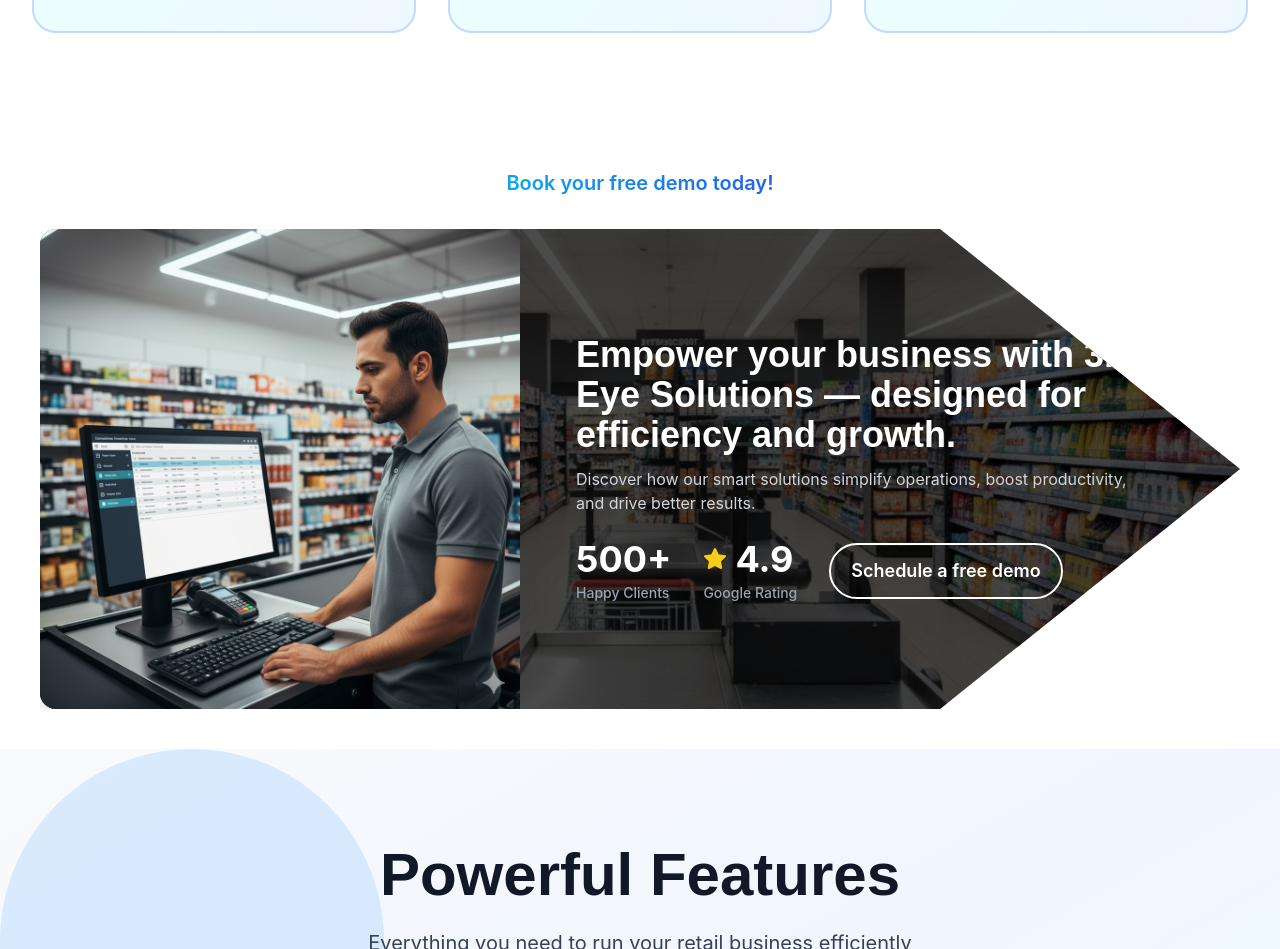
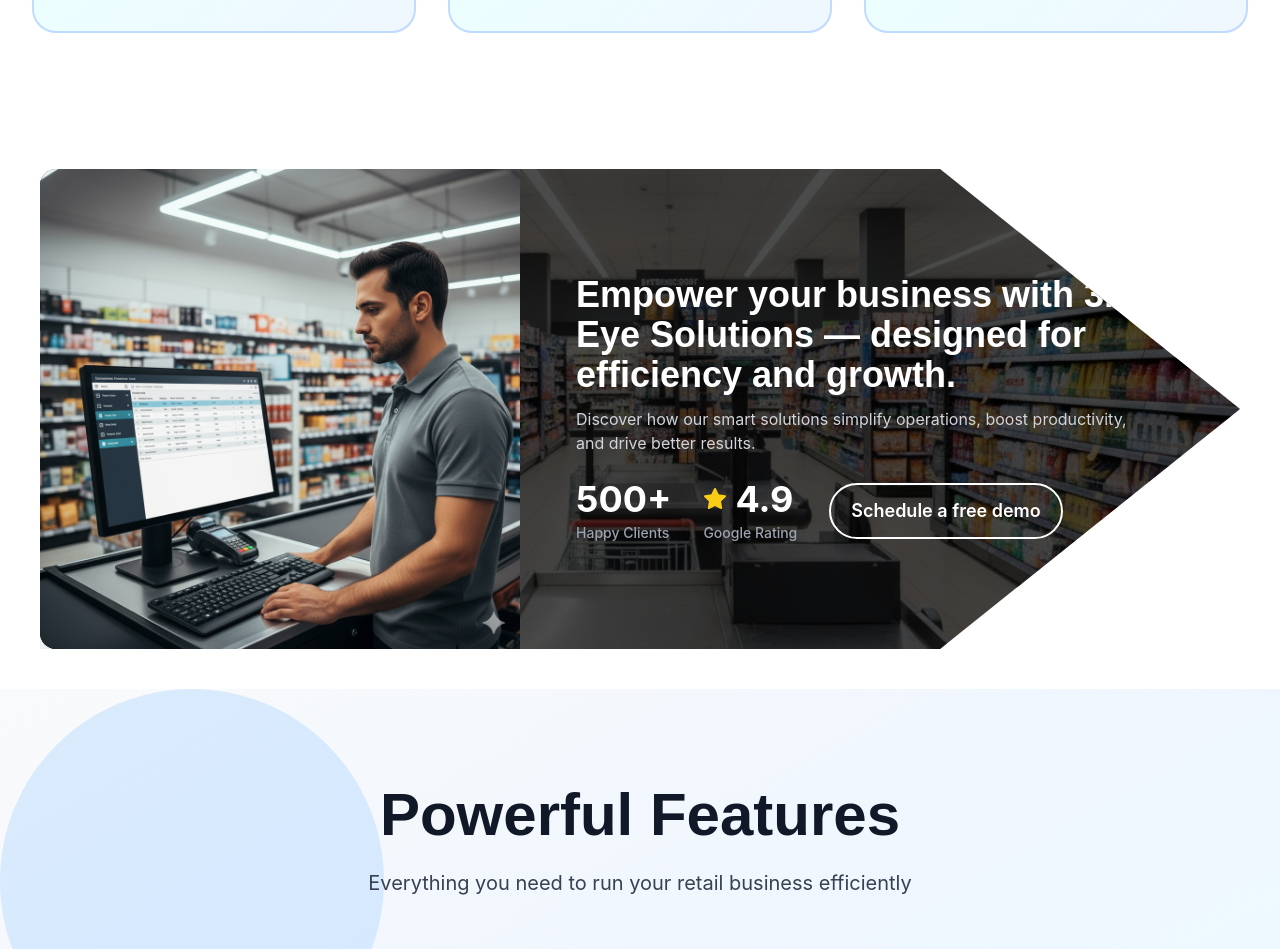
Before and after one commit to Sridharn97/Task, a React (Vite) app in the folder project/: page / in a window 1280 px wide. Shown: the part 3020-3969 px from the top of the page. Built offline with nearby package versions, Linux system fonts and the light colour scheme.

Commit message:
Hero Section Bug

```diff
--- a/project/src/pages/Home.jsx
+++ b/project/src/pages/Home.jsx
@@ -2,6 +2,9 @@
 import { Link } from 'react-router-dom';
 import { Zap, Package, FileText, BarChart3, Sparkles, TrendingUp, Shield } from 'lucide-react';
 import { Star } from 'lucide-react';
+import departmentalImg from '../assests/Departmental.jpg';
+import demoBanner from '../assests/demo-banner.png';
+
 
 
 const Home = () => {
@@ -362,35 +365,22 @@
         </div>
       </section>
 
-<section className="py-6 sm:py-10 bg-white overflow-hidden">
-  <div className="max-w-[90rem] mx-auto px-4 sm:px-6 lg:px-10">
-    {/* Top Badge */}
-    <motion.div
-      initial={{ opacity: 0, y: -20 }}
-      whileInView={{ opacity: 1, y: 0 }}
-      viewport={{ once: true }}
-      transition={{ duration: 0.6 }}
-      className="text-center mb-6 sm:mb-8"
-    >
-      <span className="text-base sm:text-lg md:text-xl font-semibold text-transparent bg-clip-text bg-gradient-to-r from-sky-500 to-blue-600">
-        Book your free demo today!
-      </span>
-    </motion.div>
-
+<section className="py-6 sm:py-10 bg-white overflow-hidden flex justify-center">
+  <div className="max-w-[90rem] w-full px-4 sm:px-6 lg:px-10 flex justify-center">
     {/* Main Hero Block */}
     <motion.div
       initial={{ opacity: 0, scale: 0.97 }}
       whileInView={{ opacity: 1, scale: 1 }}
       viewport={{ once: true }}
       transition={{ duration: 0.8 }}
-      className="relative shadow-2xl object-center overflow-hidden rounded-2xl"
+      className="relative shadow-2xl object-center overflow-hidden rounded-2xl w-full max-w-[1200px]"
       style={{
-        backgroundImage: "url('/public/Departmental.jpg')",
-        backgroundSize: "cover",
-        backgroundPosition: "center",
-        backgroundRepeat: "no-repeat",
+        backgroundImage: `url(${departmentalImg})`,
+        backgroundSize: 'cover',
+        backgroundPosition: 'center',
+        backgroundRepeat: 'no-repeat',
         clipPath:
-          "polygon(0 0, calc(100% - 300px) 0, 100% 50%, calc(100% - 300px) 100%, 0 100%)",
+          'polygon(0 0, calc(100% - 300px) 0, 100% 50%, calc(100% - 300px) 100%, 0 100%)',
       }}
     >
       {/* Overlay for readability */}
@@ -400,7 +390,7 @@
         {/* Left Image */}
         <div className="w-full h-44 sm:h-60 lg:h-auto">
           <img
-            src="/public/demo-banner.png"
+            src={demoBanner}
             alt="Demo Banner"
             className="h-full w-full object-cover object-center"
           />
@@ -445,7 +435,6 @@
     </motion.div>
   </div>
 </section>
-
 
 
 
```
Also changed, not shown: project/src/assests/Departmental.jpg (renamed from project/public/Departmental.jpg), project/src/assests/demo-banner.png (renamed from project/public/demo-banner.png).
